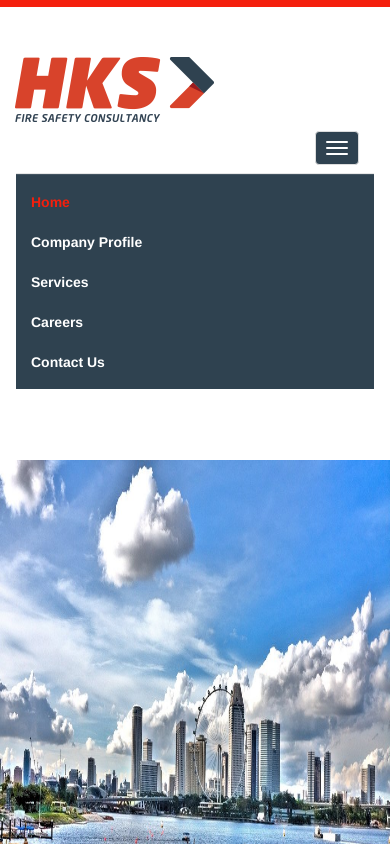
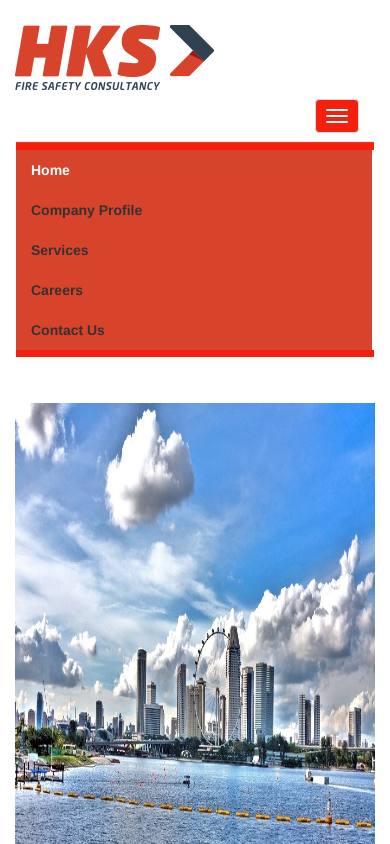
Before and after one commit to akmnazmul99/fireSafety, a plain HTML site: page index.html in a window 390 px wide. Both pictures are taken after a click on the button "Toggle navigation". Shown: the top 844 px of the page. Drawn offline with Linux system fonts and the light colour scheme.

Commit message:
few changes according to client's feedback

```diff
--- a/css/custom.css
+++ b/css/custom.css
@@ -72,14 +72,12 @@ a:hover{
 }
 .custom-button,.custom-button:hover,.custom-button:focus,.custom-button:active{
     color: #fff;
-    background-color: #F41F0D;
-    border-color: #F41F0D;
+    background-color: #3f51b5;
+    border-color: #3f51b5;
 }
 
 /*---------------------------------- Home ----------------------------------------*/
-#header{
-    border-top: 7px solid #F41F0D;
-}
+
 .header-navbar-custom {
     background-color: transparent!important;
     border-color: transparent!important;
@@ -98,7 +96,7 @@ a:hover{
     font-weight: bold;
 }
 .header-navbar-custom .navbar-nav > li > a{
-    color: #2e4251;
+    /*color: #2e4251;*/
 }
 .header-navbar-custom .navbar-nav > li > a:focus, .header-navbar-custom .navbar-nav > li > a:hover{
     color: #F41F0D;
@@ -107,10 +105,56 @@ a:hover{
     background-color: transparent!important;
 }
 .navbar-toggle-custom, .navbar-toggle-custom:focus, .navbar-toggle-custom:hover, .navbar-toggle-custom:active, .navbar-toggle-custom:visited{
-    background: #2f4250!important;
+    background: #F41F0D!important;
 }
 .header-navbar-custom .navbar-toggle .icon-bar{
     background-color: #fff!important;
+}
+.nav-custom li{
+    background: #D8432B;
+    border-right: 2px solid #fff;
+}
+.nav-custom li a{
+    color: #fff!important;
+}
+
+.hvr-rectangle-out {
+    display: inline-block;
+    vertical-align: middle;
+    -webkit-transform: perspective(1px) translateZ(0);
+    transform: perspective(1px) translateZ(0);
+    box-shadow: 0 0 1px transparent;
+    position: relative;
+    background: #e1e1e1;
+    -webkit-transition-property: color;
+    transition-property: color;
+    -webkit-transition-duration: 0.3s;
+    transition-duration: 0.3s;
+}
+.hvr-rectangle-out:before {
+    content: "";
+    position: absolute;
+    z-index: -1;
+    top: 0;
+    left: 0;
+    right: 0;
+    bottom: 0;
+    background: #3f51b5;
+    -webkit-transform: scale(0);
+    transform: scale(0);
+    -webkit-transition-property: transform;
+    transition-property: transform;
+    -webkit-transition-duration: 0.3s;
+    transition-duration: 0.3s;
+    -webkit-transition-timing-function: ease-out;
+    transition-timing-function: ease-out;
+}
+.hvr-rectangle-out:hover, .hvr-rectangle-out:focus, .hvr-rectangle-out:active {
+    color: white;
+}
+.hvr-rectangle-out:hover:before, .hvr-rectangle-out:focus:before, .hvr-rectangle-out:active:before {
+    -webkit-transform: scale(1);
+    transform: scale(1);
 }
 
 .home-layout-bg{
@@ -145,18 +189,16 @@ a:hover{
 }
 
 .footer-wrapper{
-    background: #f1f1f1;
+    background: #D3D3D3;
     border-top: 1px solid #d3d3d3;
     box-shadow: inset 0 1px 5px 1px #d8d8d8;
     -webkit-box-shadow: inset 0 1px 5px 1px #d8d8d8;
 }
 /*---------------------------------- Company Profile ----------------------------------------*/
 #top-section {
-    background: #F41F0D;
     margin: 0 0 20px;
-    border: 1px solid #7e728a;
-    border-width: 1px 0 0 0;
-    color: #fff;
+    border-bottom: 1px solid #D3D3D3;
+    color: #F41F0D;
 }
 @media (max-width : 767px) {
     .home-layout-bg{
@@ -170,16 +212,16 @@ a:hover{
 }
 @media (max-width : 767px) {
     .navbar-collapse-custom{
-        background: #2f4250;
+        background: #F41F0D;
     }
     .header-navbar-custom .navbar-nav>.active>a, .header-navbar-custom .navbar-nav>.active>a:focus, .header-navbar-custom .navbar-nav>.active>a:hover{
-        color: #f41f0d!important;
+        color: #fff!important;
     }
     .header-navbar-custom .navbar-nav > li > a{
-        color: #fff!important;
+        color: #333!important;
     }
     .header-navbar-custom .navbar-nav > li > a:focus, .header-navbar-custom .navbar-nav > li > a:hover{
-        color: #F41F0D!important;
+        color: #fff!important;
     }
     .home-layout-margin-align{
         margin-top: 20px;
@@ -192,7 +234,7 @@ a:hover{
         padding: 7px!important;
     }
     .home-layout-bg{
-        height: 300px;
+        height: 350px;
     }
     .home-layout-margin-align{
         margin-top: 60px;
@@ -201,7 +243,7 @@ a:hover{
 }
 @media (min-width : 992px) and (max-width : 1199px) {
     .home-layout-bg{
-        height: 300px;
+        height: 350px;
     }
     .home-layout-margin-align{
         margin-top: 60px;
@@ -210,7 +252,7 @@ a:hover{
 }
 @media (min-width : 1200px) {
     .home-layout-bg{
-        height: 300px;
+        height: 350px;
     }
     .home-layout-margin-align{
         margin-top: 60px;
--- a/index.html
+++ b/index.html
@@ -20,7 +20,7 @@
     <body>
         <header id="header">
             <div class="container">
-                <div class="row margin-top-bottom-50px">
+                <div class="row margin-top-bottom-25px">
                     <div class="col-xs-12 col-sm-4 col-md-4 col-lg-5">
                         <img class="img-responsive" src="images/logo.png" alt="Logo">
                     </div>
@@ -37,11 +37,11 @@
                                 </div>
                                 <div class="collapse navbar-collapse navbar-collapse-custom " id="header-navbar-collapse">
                                     <ul class="nav navbar-nav nav-custom">
-                                        <li class="active"><a href="index.html">Home</a></li>
-                                        <li><a href="company-profile.html">Company Profile</a></li>
-                                        <li><a href="services.html">Services</a></li>
-                                        <li><a href="career.html">Careers</a></li>
-                                        <li><a href="contact-us.html">Contact Us</a></li>
+                                        <li class="active"><a class="hvr-rectangle-out" href="index.html">Home</a></li>
+                                        <li><a class="hvr-rectangle-out" href="company-profile.html">Company Profile</a></li>
+                                        <li><a class="hvr-rectangle-out" href="services.html">Services</a></li>
+                                        <li><a class="hvr-rectangle-out" href="career.html">Careers</a></li>
+                                        <li><a class="hvr-rectangle-out" href="contact-us.html">Contact Us</a></li>
                                     </ul>
                                 </div>
                             </div>
@@ -50,10 +50,15 @@
                 </div>
             </div>
         </header>
+        <div class="container">
+            <div class="row">
+                <div class="col-xs-12 col-sm-12 col-md-12 col-lg-12">
                     <div class="home-layout-bg"></div>
+                </div>
+            </div>
+        </div>
         <div class="container">
             <div class="row home-layout-margin-align">
-                <div class="row">
                 <div class="col-xs-12 col-sm-6 col-md-6 col-lg-6">
                     <h2 class="welcome-note">Welcome to "FSMC" Fire safety management consultancy pte ltd</h2>
                 </div>
@@ -63,19 +68,6 @@
                         solutions to our coustomer for long term relationship thus ensuring us one of the unique industrial
                         service provider in the globe.</h4>
                 </div>
-                </div>
-                <!--                                        <div class="col-xs-12 col-sm-offset-2 col-sm-8 col-md-offset-3 col-md-6 col-lg-offset-3 col-lg-6">
-                                                            <div class="row">
-                                                                <div class="col-xs-12 col-sm-12 col-md-12 col-lg-12">
-                                                                    <h2 class="welcome-note text-center">Welcome to "FSMC" Fire safety management consultancy pte ltd</h2>
-                                                                </div>
-                                                            </div>
-                                                            <div class="row">
-                                                                <div class="col-xs-12 col-sm-12 col-md-12 col-lg-12">
-                                                                    <h4 class="welcome-para text-center">FSMC  is established by a team of registed and very experienced fire safety managers from Singapore. .We wantted to provide innovative, practical and cost effective solutions to our coustomer for long term relationship thus ensuring us one of the unique industrial service provider in the globe.</h4>
-                                                                </div>
-                                                            </div>
-                                                        </div>-->
             </div>
         </div>
         <div class="container">
@@ -90,7 +82,7 @@
                 </div>
             </div>
         </div>
-        <div class="container margin-top-bottom-50px">
+<!--        <div class="container margin-top-bottom-50px">
             <div class="row">
                 <div class="col-xs-12 col-sm-12 col-md-12 col-lg-12 text-center">
                     <h3>Services</h3>
@@ -148,7 +140,7 @@
                     </div>
                 </div>
             </div>
-        </div>
+        </div>-->
         <div class="footer-wrapper margin-top-50px">
             <footer>
                 <div class="container">
```
Also changed, not shown: career.html (+9 -9 lines), company-profile.html (+9 -10 lines), contact-us.html (+9 -9 lines), services.html (+14 -14 lines). Lines whose indentation alone changed are shown as unchanged.
